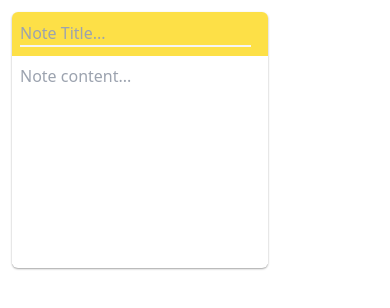
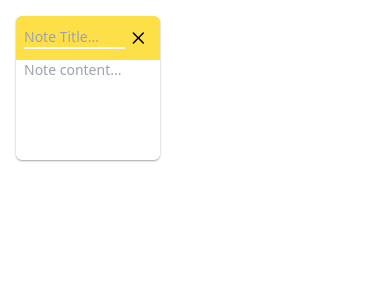
Before and after one commit to DanielSpasov/notes-app-3350, a React (Vite) app: page / in a window 390 px wide. Both pictures are taken after a click on the icon 354 px from the left and 808 px from the top of the page. Shown: the top 308 px of the page. Built offline with nearby package versions, Linux system fonts and the light colour scheme.

Commit message:
Made the Note/Draft components responsive

```diff
--- /dev/null
+++ b/src/components/Draft/helpers.ts
@@ -0,0 +1,28 @@
+import { Dispatch, RefObject, SetStateAction } from 'react';
+
+import { INote } from '../../types/Note';
+
+export type DraftProps = {
+  setDraft: Dispatch<SetStateAction<boolean>>;
+  onAdd: (note: INote) => void;
+  noteRef: RefObject<HTMLDivElement>;
+};
+
+export const responsiveProps = {
+  note: {
+    xs: 'w-36 h-36 text-sm',
+    sm: 'sm:w-40 sm:h-40 sm:text-md',
+    md: 'md:w-44 md:h-44',
+    lg: 'lg:w-48 lg:h-48',
+    xl: 'xl:w-52 xl:h-52 xl:text-lg',
+    '2xl': '2xl:w-64 2xl:h-64'
+  },
+  textarea: {
+    xs: 'max-h-24 min-h-24 text-sm',
+    sm: 'sm:max-h-28 sm:min-h-28 sm:text-md',
+    md: 'md:max-h-32 md:min-h-32',
+    lg: 'lg:max-h-36 lg:min-h-36',
+    xl: 'xl:max-h-40 xl:min-h-40 xl:text-lg',
+    '2xl': '2xl:max-h-52 2xl:min-h-52'
+  }
+};
--- a/src/components/DraftNote.tsx
+++ b/src/components/Draft/index.tsx
@@ -1,28 +1,19 @@
-import { Dispatch, FC, RefObject, SetStateAction, useCallback } from 'react';
+import { FC, useCallback } from 'react';
 import { v4 as uuidv4 } from 'uuid';
 
-import CloseIcon from '../svgs/Close';
-import PlusIcon from '../svgs/Plus';
+import CloseIcon from '../../svgs/Close';
+import PlusIcon from '../../svgs/Plus';
 
-import { INote } from '../types/Note';
+import { DraftProps, responsiveProps } from './helpers';
 
-type DraftNoteProps = {
-  setDraft: Dispatch<SetStateAction<boolean>>;
-  onAdd: (note: INote) => void;
-  noteRef: RefObject<HTMLDivElement>;
-};
-
-const DraftNote: FC<DraftNoteProps> = ({ setDraft, onAdd, noteRef }) => {
+const Draft: FC<DraftProps> = ({ setDraft, onAdd, noteRef }) => {
   const handleAdd = useCallback(() => {
     const titleEl = document.getElementById('title') as HTMLInputElement;
     const contentEl = document.getElementById('content') as HTMLTextAreaElement;
 
-    if (!titleEl.value) {
-      titleEl.focus();
-      return;
-    }
-    if (!contentEl.value) {
-      contentEl.focus();
+    if (!titleEl.value || !contentEl.value) {
+      if (!titleEl.value) titleEl.focus();
+      if (!contentEl.value) contentEl.focus();
       return;
     }
 
@@ -36,12 +27,14 @@ const DraftNote: FC<DraftNoteProps> = ({ setDraft, onAdd, noteRef }) => {
 
   return (
     <article
-      className="relative w-64 h-64 shadow-sm shadow-neutral-400 rounded-md m-3"
+      className={`relative shadow-sm shadow-neutral-400 rounded-md m-4 ${Object.values(
+        responsiveProps.note
+      ).join(' ')}`}
       ref={noteRef}
     >
       <header className="flex justify-between items-center bg-yellow-300 p-2 rounded-t-md">
         <input
-          className="border-b-neutral-100 border-b-2 bg-transparent outline-none"
+          className="border-b-neutral-100 w-[85%] border-b-2 bg-transparent outline-none"
           placeholder="Note Title..."
           name="title"
           id="title"
@@ -53,7 +46,9 @@ const DraftNote: FC<DraftNoteProps> = ({ setDraft, onAdd, noteRef }) => {
       </header>
 
       <textarea
-        className="w-full max-h-52 min-h-52 resize-none p-2 outline-none [&~svg]:hover:opacity-70"
+        className={`w-full resize-none px-2 outline-none [&~svg]:hover:opacity-70 ${Object.values(
+          responsiveProps.textarea
+        ).join(' ')}`}
         placeholder="Note content..."
         id="content"
       />
@@ -68,4 +63,4 @@ const DraftNote: FC<DraftNoteProps> = ({ setDraft, onAdd, noteRef }) => {
   );
 };
 
-export default DraftNote;
+export default Draft;
--- /dev/null
+++ b/src/components/Note/helpers.ts
@@ -0,0 +1,17 @@
+import { INote } from '../../types/Note';
+
+export type NoteProps = {
+  note: INote;
+  onRemove: (note: INote) => void;
+};
+
+export const responsiveProps = {
+  note: {
+    xs: 'w-36 h-36 text-sm',
+    sm: 'sm:w-40 sm:h-40 sm:text-md',
+    md: 'md:w-44 md:h-44',
+    lg: 'lg:w-48 lg:h-48',
+    xl: 'xl:w-52 xl:h-52 xl:text-lg',
+    '2xl': '2xl:w-64 2xl:h-64'
+  }
+};
--- a/src/components/Note.tsx
+++ b/src/components/Note/index.tsx
@@ -1,18 +1,17 @@
 import { Link } from 'react-router-dom';
 import { FC } from 'react';
 
-import { INote } from '../types/Note';
+import CloseIcon from '../../svgs/Close';
 
-import CloseIcon from '../svgs/Close';
-
-type NoteProps = {
-  note: INote;
-  onRemove: (note: INote) => void;
-};
+import { NoteProps, responsiveProps } from './helpers';
 
 const Note: FC<NoteProps> = ({ note, onRemove }) => {
   return (
-    <article className="flex flex-col min-w-64 w-64 min-h-64 max-h-64 shadow-sm shadow-neutral-400 rounded-md m-3 hover:scale-105">
+    <article
+      className={`flex flex-col shadow-sm shadow-neutral-400 rounded-md hover:scale-105 m-4 ${Object.values(
+        responsiveProps.note
+      ).join(' ')}`}
+    >
       <header className="flex justify-between rounded-t-md bg-yellow-300">
         <Link
           to={`${note.id}`}
@@ -26,7 +25,7 @@ const Note: FC<NoteProps> = ({ note, onRemove }) => {
           onClick={() => onRemove(note)}
         />
       </header>
-      <p className="pl-2 h-full break-words overflow-y-auto">{note.content}</p>
+      <p className="px-2 h-full break-words overflow-y-auto">{note.content}</p>
     </article>
   );
 };
--- a/src/pages/Home.tsx
+++ b/src/pages/Home.tsx
@@ -1,6 +1,6 @@
 import { useRef, useState } from 'react';
 
-import DraftNote from '../components/DraftNote';
+import Draft from '../components/Draft';
 import Note from '../components/Note';
 
 import useNotes from '../hooks/useNote';
@@ -22,10 +22,10 @@ const Home = () => {
         ))}
 
         {draft ? (
-          <DraftNote setDraft={setDraft} onAdd={onAdd} noteRef={noteRef} />
+          <Draft setDraft={setDraft} onAdd={onAdd} noteRef={noteRef} />
         ) : (
           <PlusIcon
-            className="fixed bottom-0 right-0 sm:relative bg-neutral-50 w-12 h-12 p-3 m-3 shadow-sm shadow-neutral-400 hover:bg-neutral-100 mx-3 rounded-md cursor-pointer"
+            className="fixed bottom-0 right-0 sm:relative bg-neutral-50 w-12 h-12 p-3 m-4 shadow-sm shadow-neutral-400 hover:bg-neutral-100 mx-3 rounded-md cursor-pointer"
             onClick={() => {
               setDraft(true);
               requestAnimationFrame(() => {
```
